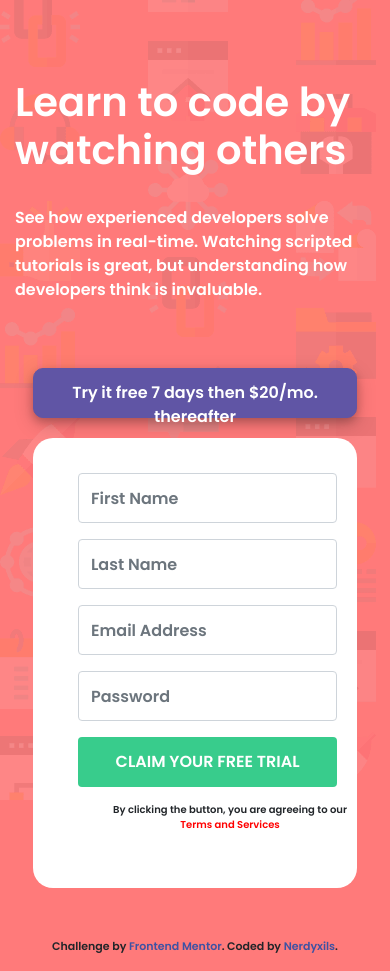
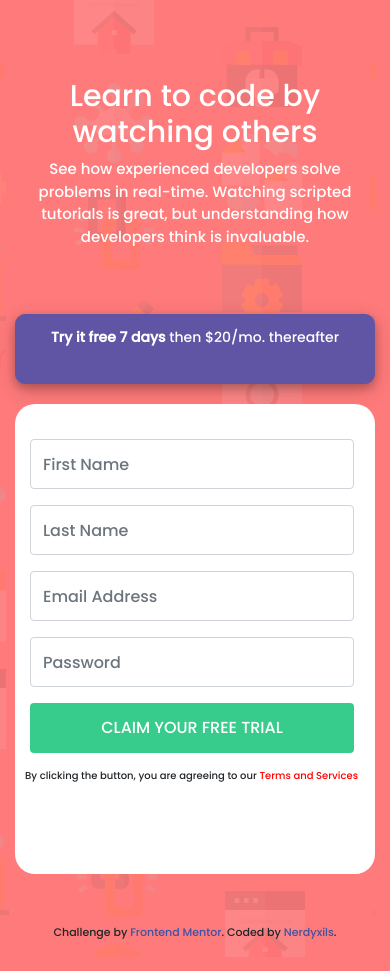
Before and after one commit to Nerdyxils/Intro-Signup-Page, a plain HTML site: page index.html in a window 390 px wide. Drawn offline with nearby package versions, Linux system fonts and the light colour scheme.

Commit message:
added mobile responsiveness

```diff
--- a/css/main.css
+++ b/css/main.css
@@ -17,6 +17,13 @@ body {
 .text {
     color: #ffffff;
     margin-top: 20%;
+}
+
+.text h1 {
+    width: 70%;
+}
+.bold {
+    font-weight: bolder;
 }
 
 .form-section {
@@ -107,16 +114,67 @@ small {
 
 
 
+/* Small devices (landscape phones, 576px and up)*/
+@media (max-width: 576px) {
+    body {
+        background-image: url(../images/bg-intro-mobile.png);
+    }
+    .text {
+        display: block;
+        text-align: center;
+    }
+    .text h1 {
+        display: inline-block;
+        font-size: 30px;
+    }
+    .text p {
+        font-size: 15px;
+    }
+    .top{
+        width: 100%;
+        height: 70px;
+        margin-left: 0px;
+        font-size: 14px;
+    }
+    .form {
+        width: 100%;
+        height: 470px;
+        margin-left: 0px;
+    }
+    .error {
+        margin-right: 17px;
+    }
+    .error-icon {
+        margin-right: -40px;
+    }
+    input[type=text], input[type=email], input[type=password], .btn {
+        margin-left: 15px;
+        width: 90%;
+    }
+    small {
+        margin-left: 15px;
+    }
 
 
-
-
-
-/* Small devices (landscape phones, 576px and up)*/
-@media (min-width: 576px) { ... }
+}
 
 /* Medium devices (tablets, 768px and up) */
-@media (min-width: 768px) { ... }
+@media (max-width: 1024px) {
+    .top {
+        height: 70px;
+        width: 100%;
+    }
+    .form {
+        width: 100%;
+    }
+    input[type=text], input[type=email], input[type=password], .btn {
+        margin-left: 15px;
+        width: 90%;
+    }
+    small {
+        margin-left: 10px;
+    }
+ }
 
 /* Large devices (desktops, 992px and up)*/
 @media (min-width: 992px) { ... }
--- a/index.html
+++ b/index.html
@@ -11,7 +11,7 @@
     <link rel="stylesheet" href="https://maxcdn.bootstrapcdn.com/bootstrap/4.0.0/css/bootstrap.min.css" integrity="sha384-Gn5384xqQ1aoWXA+058RXPxPg6fy4IWvTNh0E263XmFcJlSAwiGgFAW/dAiS6JXm" crossorigin="anonymous">
     <link rel="stylesheet" href="bootstrap/css/bootstrap.min.css">
     <link rel="stylesheet" type="text/css" href="css/main.css">
-    <link href="https://fonts.googleapis.com/css2?family=Poppins:wght@600&display=swap" rel="stylesheet">
+    <link href="https://fonts.googleapis.com/css2?family=Poppins:wght@500&display=swap" rel="stylesheet">
     <title>Frontend Mentor | Intro component with sign up form</title>
     <script defer src="js/script.js"></script>
   </head>
@@ -19,13 +19,13 @@
     <div class="container">
         <div class="row">
           <div class="col text">
-            <h1>Learn to code by <br>watching others</h1><br>
+            <h1>Learn to code by watching others</h1><br>
 
             <p>See how experienced developers solve problems in real-time. Watching scripted tutorials is great,
                 but understanding how developers think is invaluable.</p>
           </div>
           <div class="col form-section">
-              <div class="top">Try it free 7 days then $20/mo. thereafter</div>
+              <div class="top"><span class="bold" >Try it free 7 days</span> then $20/mo. thereafter</div>
 
               <div class="form">
                 <form id="form">
```
